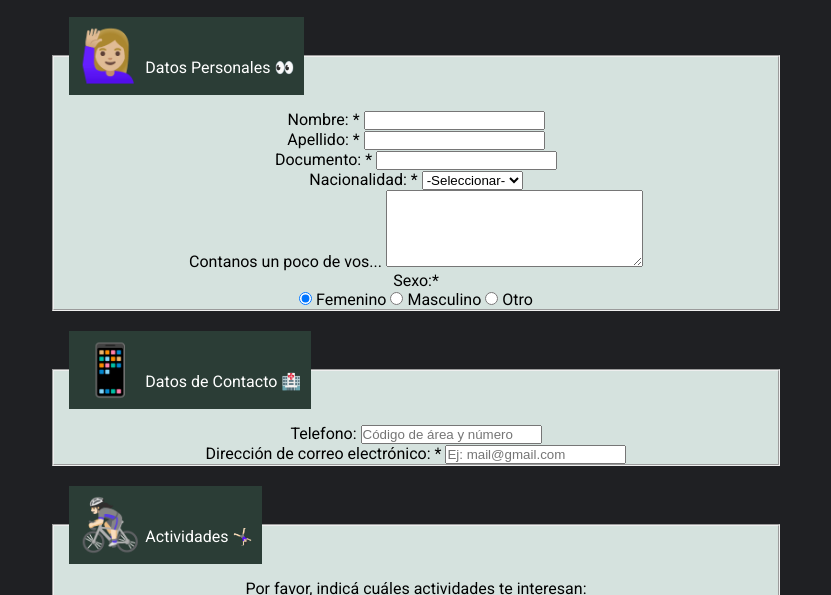
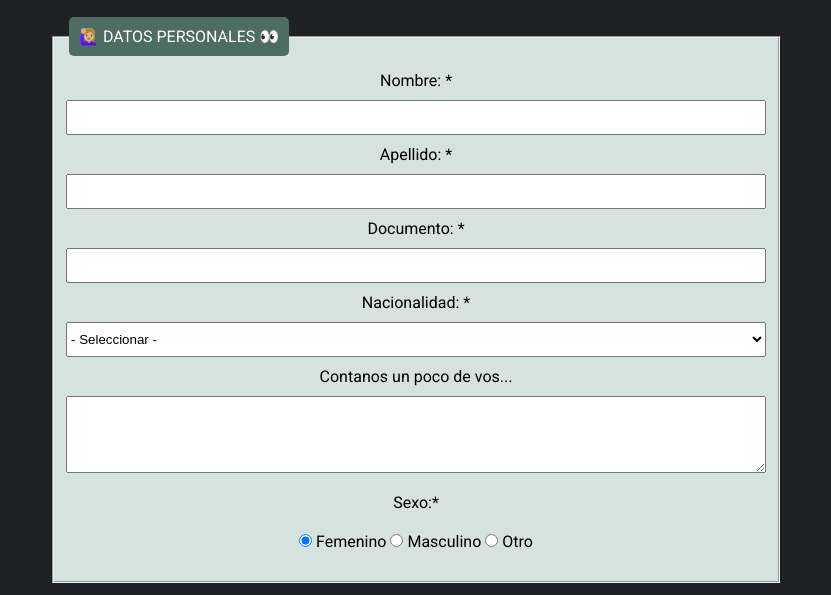
Before and after one commit to peter-vilamitjana/Proyecto-11-EdIt-, a plain HTML site: page Ejercicio-11/index.html in a window 1280 px wide. Shown: the part 138-733 px from the top of the page, without its empty margins (224-1055 px from the left). Drawn offline with Linux system fonts and the light colour scheme.

Commit message:
Adapte css/html
Adapte css/html

```diff
--- a/Ejercicio-11/css/estilos.css
+++ b/Ejercicio-11/css/estilos.css
@@ -48,21 +48,55 @@ fieldset {
 }
 
 legend {
-    background-color: #2b3d36;
+    background-color: #4D6D62;
     color: #ffffff;
     text-align: left;
     margin: 15px;
-
+    text-transform: uppercase;
+    /* text-transform: capitalize; */
     padding: 10px;
+    font-weight: 300;
+    border-radius: 5px;
 }
 
-legend::first-letter {
-    font-size: 50px;
+#nombre,#apellido,#documento,#telefono,#mail{
+    display: block;
+    margin: 10px auto;
+    width: 700px;
+    height: 35px;
+    text-align: right;
 }
 
-/* //- 'Roboto', sans-serif
-- 'Poppins', sans-serif */
+#sexo{
+    display: block;
+    padding: 10px;
+    margin: 10px;
+}
 
+#elegir-sexo{
+    margin-bottom: 30px;
+}
+
+#nombre:focus,#apellido:focus,#documento:focus,textarea:focus,#telefono:focus,#mail:focus{
+background-color: #4D6D62;
+}
+
+select{
+    display: block;
+    margin: 10px auto;
+    width: 700px;
+    height: 35px;
+}
+
+textarea{
+    display: block;
+    margin: 10px auto;
+    width: 700px;
+}
+
+#actividades{
+    text-align: left;
+}
 /* *************************
 *                          *
 *    estilos de botones    *
--- a/Ejercicio-11/index.html
+++ b/Ejercicio-11/index.html
@@ -11,7 +11,7 @@
 
     <h1>Vení al Gym! 💪🏻</h1>
     <form>
-    <fieldset>
+    <fieldset id="datos-personales">
         <legend>🙋🏼‍♀️ Datos Personales 👀</legend>
         <section>
         <label for="nombre"> Nombre: *</label>
@@ -23,26 +23,26 @@
         </section>
         <section>
         <label for="documento"> Documento: *</label>
-        <input type='number' id="documento" required>
+        <input type='text' id="documento" required>
         </section>
         <section>
         <label for="nacionalidad"> Nacionalidad: *</label>
         <select id="nacionalidad" name="nacionalidad" required>
-            <option>-Seleccionar-</option>
-            <option>Argentina</option>
-            <option>Brasileña</option>
-            <option>Uruguaya</option>
-            <option>Otra</option>
+            <option value=""> - Seleccionar - </option>
+            <option value="argentina">Argentina</option>
+            <option value="brasileña">Brasileña</option>
+            <option value="uruguaya">Uruguaya</option>
+            <option value="otra">Otra</option>
         </select>
         </section>
         <div>
         <label for="contanos"> Contanos un poco de vos...</label>
         <textarea name="contanos" id="contanos" cols="30" rows="5"></textarea>
         </div>
-        <section>
-        <label for="sexo">Sexo:*</label>
-        </section>
-        <section>
+        <section id="elegir-sexo">
+        <label for="sexo" id="sexo">Sexo:*</label>
+        <!-- </section>
+        <section> -->
         <input type='radio' id="sexoF" name="sexo" value="Femenino" checked>
         <label for="sexoF">Femenino</label>
         <input type='radio' id="sexoM" name="sexo" value="Femenino">
@@ -50,14 +50,13 @@
         <input type='radio' id="sexoO" name="sexo" value="Femenino">
         <label for="sexoO">Otro</label>
         </section>
-        <!-- <input type="submit"> -->
     </fieldset>
 
-    <fieldset>
+    <fieldset id="datos-de-contacto">
         <legend>📱 Datos de Contacto 🏥</legend>
         <section>
         <label for="telefono"> Telefono:</label>
-        <input type='number' id="telefono" placeholder="Código de área y número">
+        <input type='text' id="telefono" placeholder="Código de área y número">
         </section>
         <section>
         <label for="mail"> Dirección de correo electrónico: *</label>
@@ -65,7 +64,7 @@
         </section>
     </fieldset>
 
-    <fieldset>
+    <fieldset id="actividades">
         <legend>🚴🏻‍♀️ Actividades 🤸🏻‍♀️</legend>
         <section>
         Por favor, indicá cuáles actividades te interesan:
@@ -94,7 +93,6 @@
         <input type='checkbox' id="voley">
         <label for="voley"> Voley</label>
     </section>
-
     </fieldset>
 
     <section>
```
